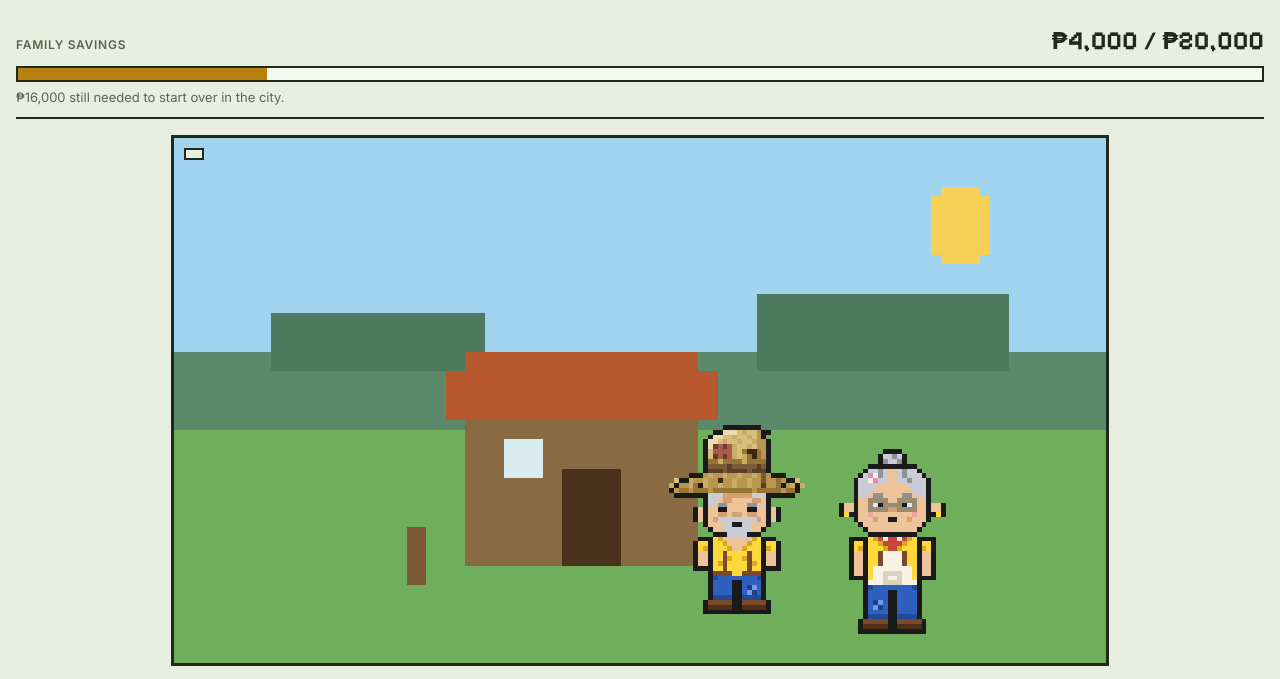
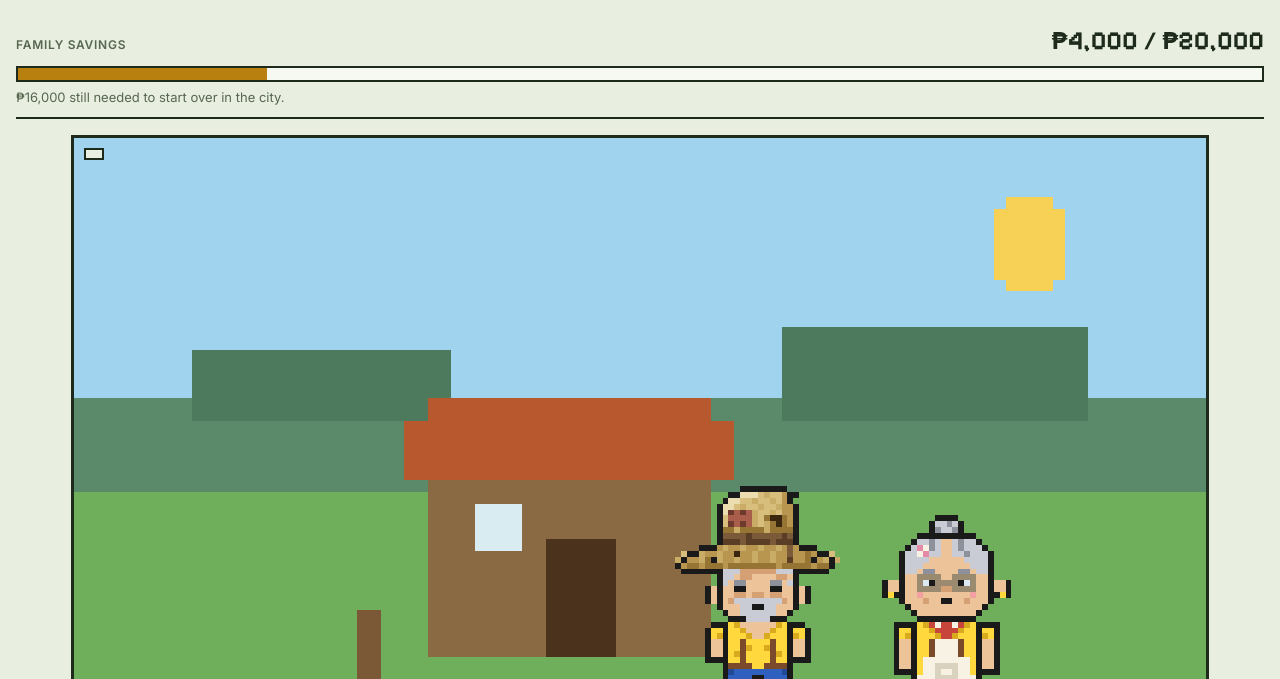
Before and after one commit to DeghneG/uma-, a website built with Vite: page index.html in a window 1280 px wide. Shown: the part 93-772 px from the top of the page. Built offline with nearby package versions, Linux system fonts and the light colour scheme.

Commit message:
Make the scene bigger

```diff
--- a/src/style.css
+++ b/src/style.css
@@ -12,7 +12,7 @@
 *{box-sizing:border-box}
 body{margin:0;background:var(--bg);color:var(--fg);font-family:var(--font-body);font-size:16px;line-height:1.55;
   padding-block:20px 48px;padding-inline:max(16px,env(safe-area-inset-left,0px)) max(16px,env(safe-area-inset-right,0px))}
-.wrap{max-width:1280px;margin:0 auto;display:flex;flex-direction:column;gap:16px}
+.wrap{max-width:1600px;margin:0 auto;display:flex;flex-direction:column;gap:16px}
 .top{display:flex;justify-content:space-between;align-items:center;gap:12px;flex-wrap:wrap}
 h1{font-family:var(--font-display);font-weight:700;font-size:clamp(28px,5vw,40px);line-height:1.1;margin:0}
 .sub{color:var(--muted);margin:4px 0 0;font-size:14px}
@@ -40,7 +40,7 @@ h3{font:600 12px var(--font-body);letter-spacing:.06em;text-transform:uppercase;
 .goal .bar i{background:var(--gold)}
 .bar.time i{background:var(--gold)}
 
-.stage{width:min(100%,calc(66vh * 16 / 9));margin-inline:auto;position:relative;border:3px solid var(--fg);background:#000;line-height:0}
+.stage{width:min(100%,calc(80vh * 16 / 9));margin-inline:auto;position:relative;border:3px solid var(--fg);background:#000;line-height:0}
 canvas{width:100%;height:auto;aspect-ratio:16/9;image-rendering:pixelated;display:block}
 .stage-label{position:absolute;left:10px;top:10px;line-height:1.2;font:600 12px var(--font-body);letter-spacing:.06em;text-transform:uppercase;background:var(--bg);color:var(--fg);padding:4px 8px;border:2px solid var(--fg)}
 
```
